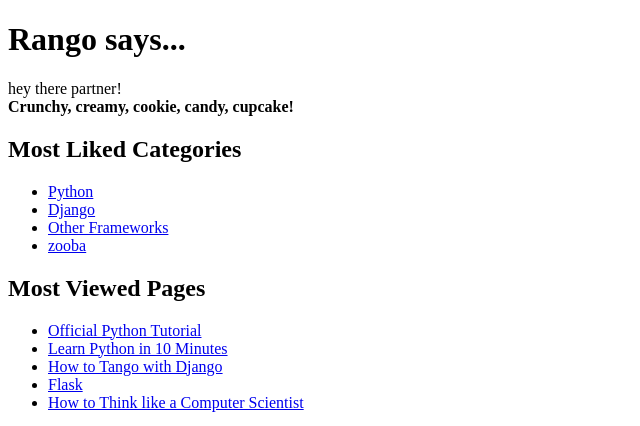
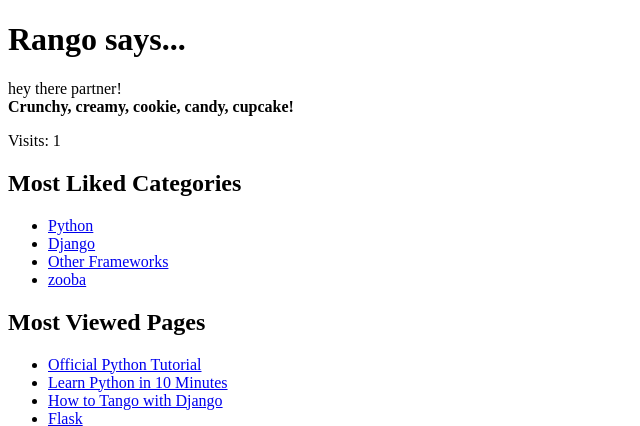
Before and after one commit to engiedinana/tango_with_django_project, a Django app: page / in a window 1280 px wide. Shown: the top 426 px of the page, without its empty margins (0-640 px from the left). Run offline with Django 3.2, Linux system fonts and the light colour scheme; data comes from the database, SQL or seed files in the repository; both versions use the stored data as it was after the commit.

Commit message:
client-side cookies done

```diff
--- a/rango/views.py
+++ b/rango/views.py
@@ -9,7 +9,27 @@
 from django.contrib.auth import authenticate, login
 from django.contrib.auth.decorators import login_required
 from django.contrib.auth import logout
+from datetime import datetime
 
+def visitor_cookie_handler(request, response):
+    # Get the number of visits to the site.
+    # We use the COOKIES.get() function to obtain the visits cookie.
+    # If the cookie exists, the value returned is casted to an integer.
+    # If the cookie doesn't exist, then the default value of 1 is used.
+    visits = int(request.COOKIES.get('visits', '1'))
+    last_visit_cookie = request.COOKIES.get('last_visit', str(datetime.now()))
+    last_visit_time = datetime.strptime(last_visit_cookie[:-7],
+    '%Y-%m-%d %H:%M:%S')
+    # If it's been more than a day since the last visit...
+    if (datetime.now() - last_visit_time).days > 0:
+        visits = visits + 1
+        # Update the last visit cookie now that we have updated the count
+        response.set_cookie('last_visit', str(datetime.now()))
+    else:
+        # Set the last visit cookie
+        response.set_cookie('last_visit', last_visit_cookie)
+    # Update/set the visits cookie
+    response.set_cookie('visits', visits)
 
 def index(request):
     # Query the database for a list of ALL categories currently stored.
@@ -23,8 +43,11 @@
     context_dict['boldmessage'] = 'Crunchy, creamy, cookie, candy, cupcake!'
     context_dict['categories'] = category_list
     context_dict['pages'] = page_list
+    context_dict['visits'] = int(request.COOKIES.get('visits', '1'))
+    response = render(request, 'rango/index.html', context=context_dict)
+    visitor_cookie_handler(request, response)
     # Render the response and send it back!
-    return render(request, 'rango/index.html', context=context_dict)
+    return response
 
 def about(request):
     # Return a rendered response to send to the client.
--- a/templates/rango/index.html
+++ b/templates/rango/index.html
@@ -17,6 +17,8 @@
             {% endif %} <br/>
             <strong>{{ boldmessage }}</strong>
         </div>
+
+        <p>Visits: {{ visits }}</p>
 
         <h2>Most Liked Categories</h2>
         <div>
```
Also changed, not shown: db.sqlite3.
